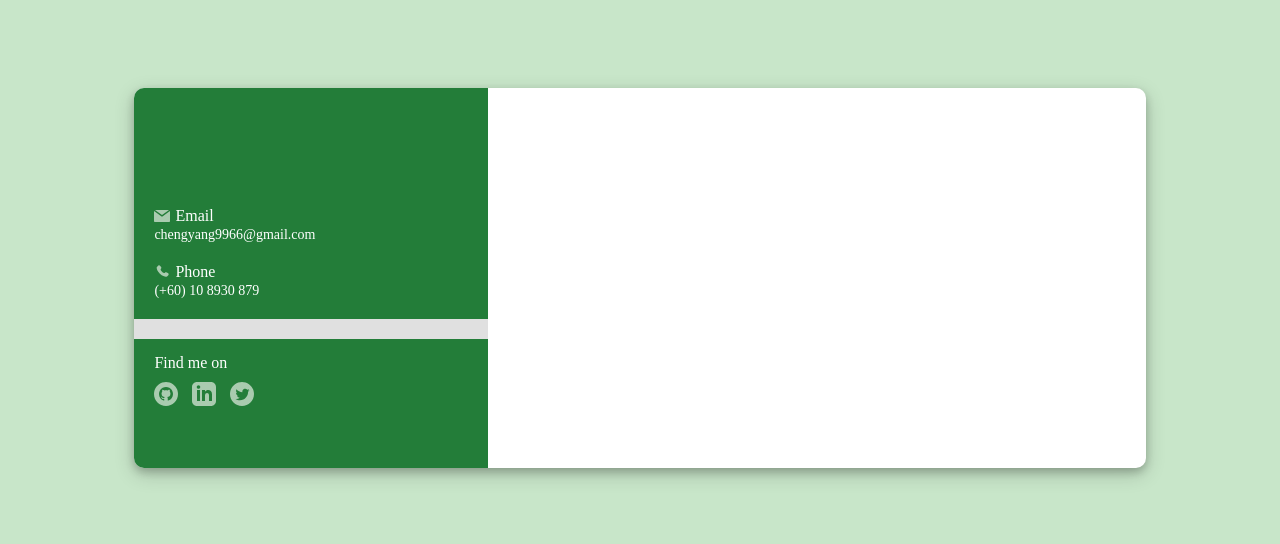
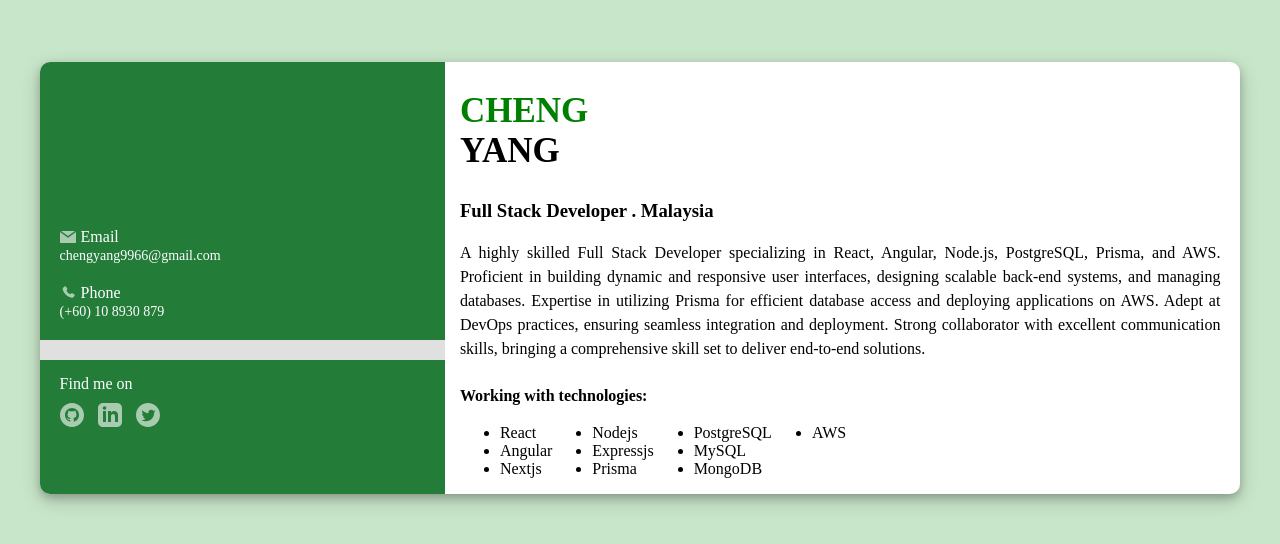
Before and after one commit to chengyang9966/big-dev-soon-business-card-freerun-4ar85i, a plain HTML site: page index.html in a window 1280 px wide. Shown: the part 120-664 px from the top of the page. Drawn offline with Linux system fonts and the light colour scheme.

Commit message:
add description

```diff
--- a/index.css
+++ b/index.css
@@ -35,8 +35,7 @@ body {
   display: flex;
   background-color: white;
   border-radius: 10px;
-  width: 80%;
-  height: 380px;
+  width: 95%;
   box-shadow: 0 4px 8px 0 rgba(0, 0, 0, 0.2), 0 6px 20px 0 rgba(0, 0, 0, 0.19);
 }
 
@@ -46,8 +45,11 @@ body {
   width: 35%;
   background-color: hsl(134.67deg 56.25% 31.37%);
   position: relative;
+}
 
-
+.right-container {
+  max-width: 65%;
+  padding-left: 15px;
 }
 
 .contact-container {
@@ -103,3 +105,28 @@ body {
 .icons>label {
   margin-left: 5px;
 }
+
+.description {
+  text-align: justify;
+  max-width: 100%;
+  line-height: 1.5;
+  padding-right: 20px;
+}
+
+.right-container>h1 {
+  font-size: 35px;
+  text-transform: uppercase;
+}
+
+.right-container>h1>strong {
+  color: green;
+}
+
+.right-container>h5 {
+  font-size: 16px;
+  margin-bottom: 3px;
+}
+
+.skills-container {
+  display: flex;
+}
--- a/index.html
+++ b/index.html
@@ -21,7 +21,7 @@
     </div> -->
   <div class="container">
     <div class="center">
-      <div class="left-container">
+      <section class="left-container">
         <div class="contact-container">
           <div class="text-container">
             <div class="icons">
@@ -85,10 +85,40 @@
           </div>
         </div>
 
-      </div>
-      <div class="right-container">
+      </section>
+      <section class="right-container">
+        <h1><strong>Cheng</strong> <br /> Yang</h1>
+        <h3>Full Stack Developer . Malaysia</h3>
+        <p class="description">
+          A highly skilled Full Stack Developer specializing in React, Angular, Node.js, PostgreSQL, Prisma, and AWS.
+          Proficient in building dynamic and responsive user interfaces, designing scalable back-end systems, and
+          managing databases. Expertise in utilizing Prisma for efficient database access and deploying applications on
+          AWS. Adept at DevOps practices, ensuring seamless integration and deployment. Strong collaborator with
+          excellent communication skills, bringing a comprehensive skill set to deliver end-to-end solutions.
+        </p>
+        <h5>Working with technologies:</h5>
+        <div class="skills-container">
+          <ul>
+            <li>React</li>
+            <li>Angular</li>
+            <li>Nextjs</li>
+          </ul>
+          <ul>
+            <li>Nodejs</li>
+            <li>Expressjs</li>
+            <li>Prisma</li>
+          </ul>
+          <ul>
+            <li>PostgreSQL</li>
+            <li>MySQL</li>
+            <li>MongoDB</li>
+          </ul>
+          <ul>
+            <li>AWS</li>
+          </ul>
+        </div>
 
-      </div>
+      </section>
     </div>
   </div>
 </body>
```
